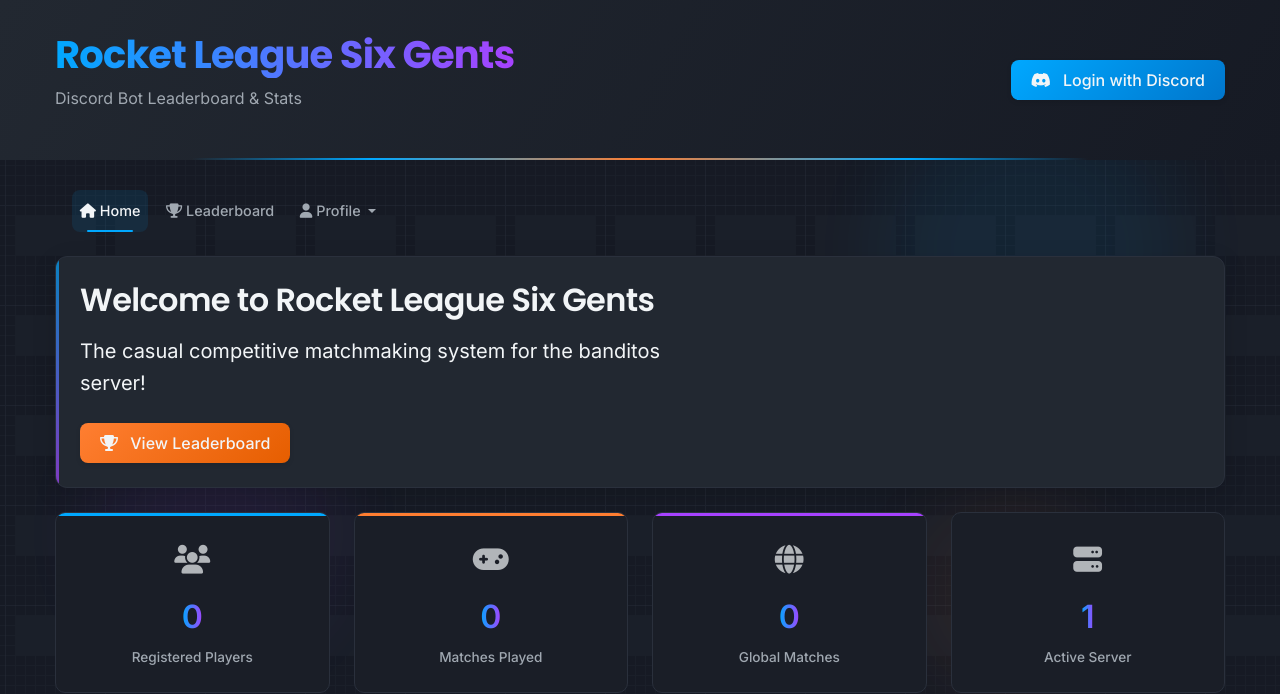
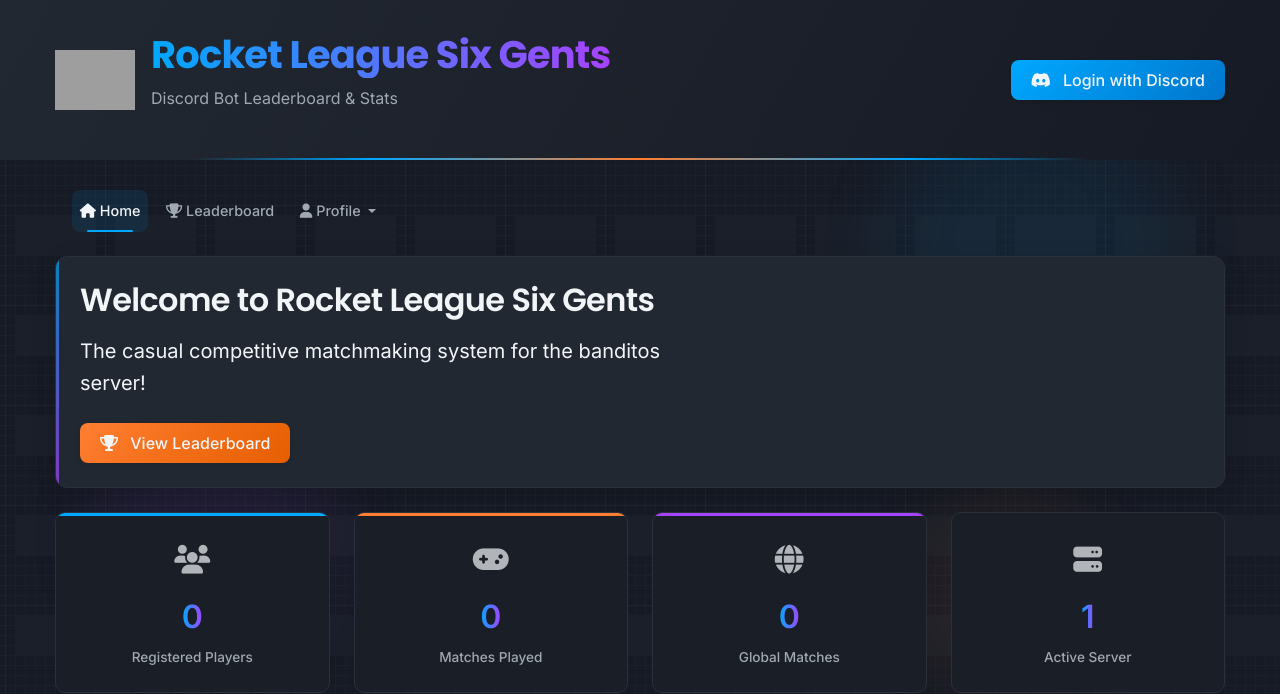
Before and after one commit to Nprk1204/sixgentsbot, a Flask app: page / in a window 1280 px wide. Shown: the top 694 px of the page. Run offline with Flask 3, Linux system fonts and the light colour scheme; data that the repository does not hold is empty; grey boxes are pictures that could not be loaded.

Commit message:
update to website

```diff
--- a/templates/base.html
+++ b/templates/base.html
@@ -35,9 +35,15 @@
     <header class="main-header">
         <div class="container">
             <div class="d-flex justify-content-between align-items-center">
-                <div>
-                    <h1 class="site-title">Rocket League Six Gents</h1>
-                    <p class="site-subtitle">Discord Bot Leaderboard & Stats</p>
+                <div class="d-flex align-items-center">
+                    <img src="{{ url_for('static', filename='img/logo.png') }}"
+                         alt="Six Gents Logo"
+                         class="me-3"
+                         style="height: 60px; width: auto;">
+                    <div>
+                        <h1 class="site-title">Rocket League Six Gents</h1>
+                        <p class="site-subtitle">Discord Bot Leaderboard & Stats</p>
+                    </div>
                 </div>
                 <div class="auth-section">
                     {% if current_user %}
```
